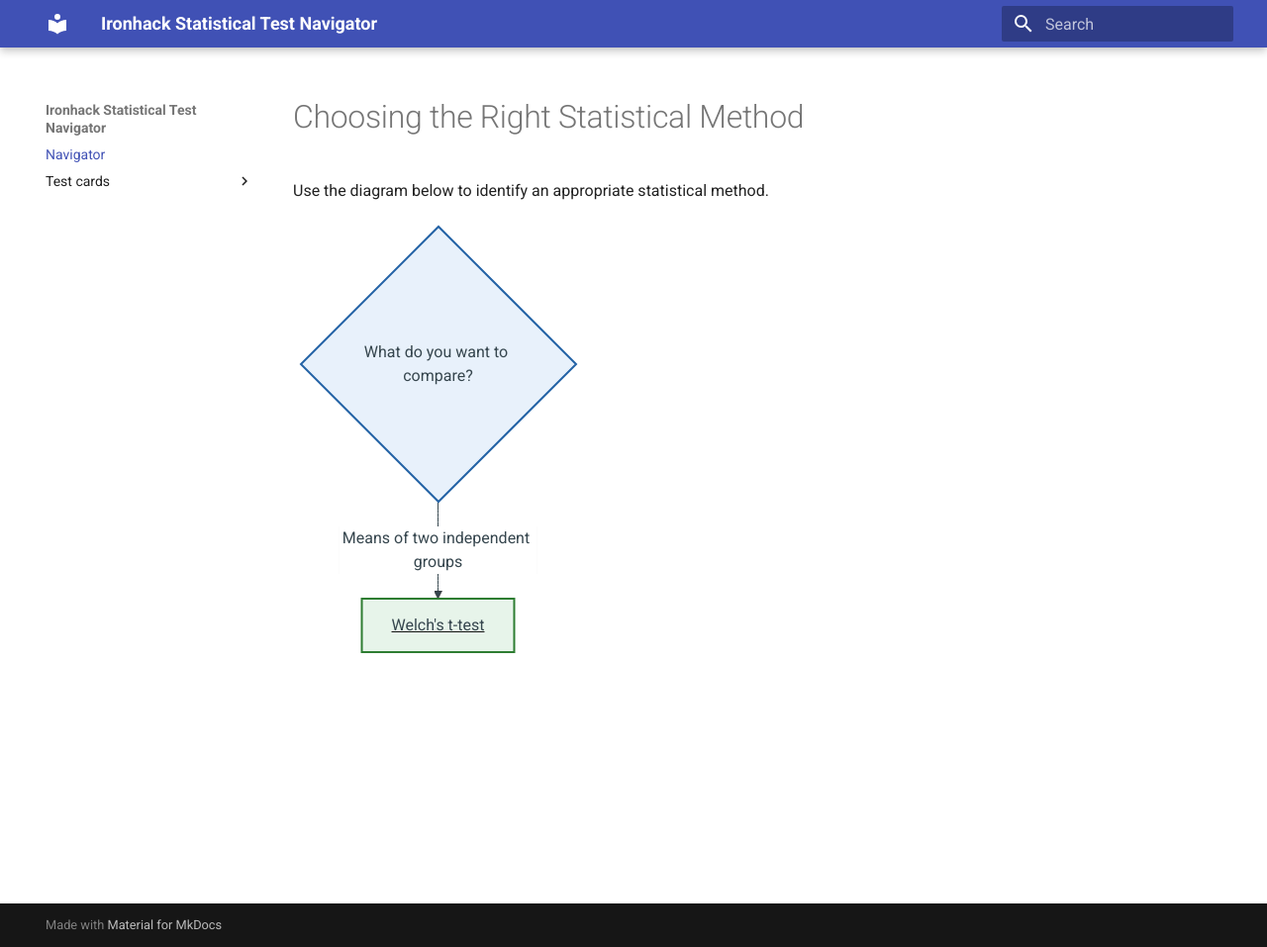
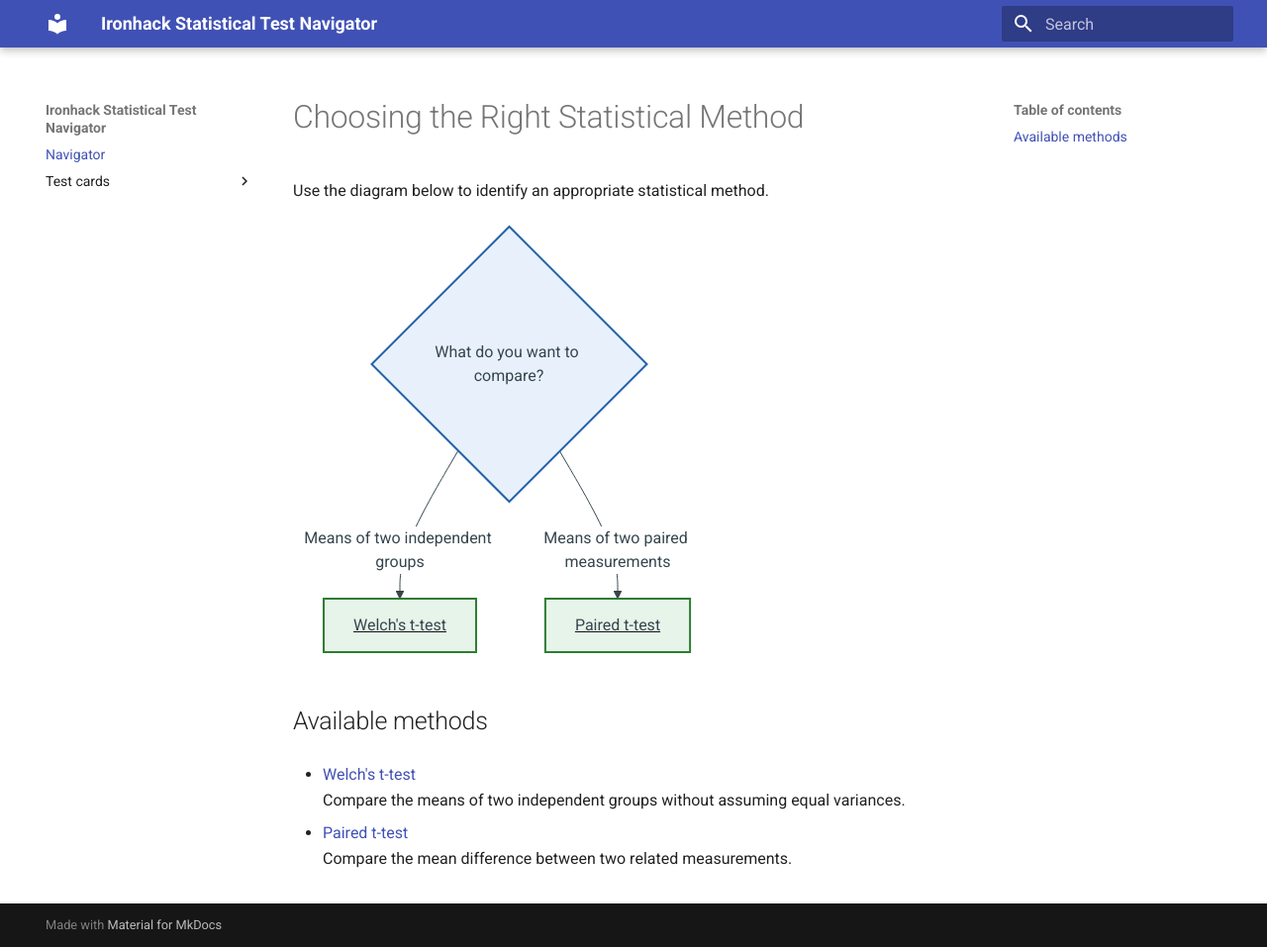
Before and after one commit to ironhack-edu/StatNavigator, an MkDocs documentation site: the page built from docs/index.md, in a window 1280 px wide and 957 px high. Shown: the whole window at 99% size. Built offline with MkDocs 1.6.1 and Material for MkDocs 9.7.7, drawn with Linux system fonts in a browser that asks for light colours.

Commit message:
Added a preliminar version of the paired-t-test

````diff
--- a/docs/index.md
+++ b/docs/index.md
@@ -5,13 +5,24 @@ Use the diagram below to identify an appropriate statistical method.
 ```mermaid
 flowchart TD
     START{"What do you want to compare?"}
+
     START -->|"Means of two independent groups"| WELCH["Welch's t-test"]
+    START -->|"Means of two paired measurements"| PAIRED["Paired t-test"]
 
     click WELCH "tests/welch-t-test/" "Open the Welch's t-test card"
+    click PAIRED "tests/paired-t-test/" "Open the paired t-test card"
 
     classDef question fill:#e8f1fb,stroke:#2463a6,stroke-width:2px,color:#111;
     classDef continuous fill:#e7f4ea,stroke:#2e7d32,stroke-width:2px,color:#111;
 
     class START question;
-    class WELCH continuous;
+    class WELCH,PAIRED continuous;
 ```
+
+## Available methods
+
+- [Welch's t-test](tests/welch-t-test.md)
+  Compare the means of two independent groups without assuming equal variances.
+
+- [Paired t-test](tests/paired-t-test.md)
+  Compare the mean difference between two related measurements.
````
Also changed, not shown: 1 other file.
